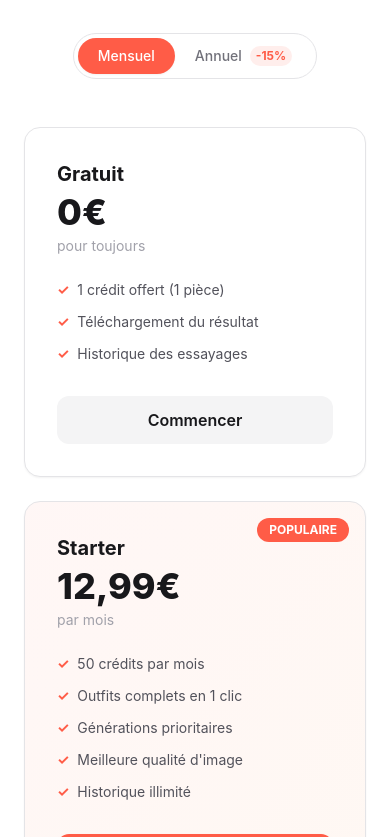
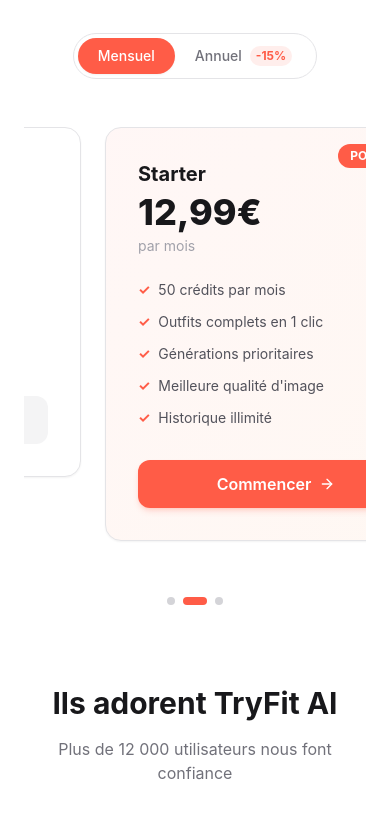
Before and after one commit to julesh66250/tryfit-ai, a Next.js app: page / in a window 390 px wide. Shown: the part 2967-3804 px from the top of the page. Built offline with nearby package versions, Linux system fonts and the light colour scheme.

Commit message:
feat: carousel swipe prix (Starter par défaut) + FAQ bordure orange

```diff
--- a/app/page.tsx
+++ b/app/page.tsx
@@ -115,7 +115,7 @@
 function FaqItem({ q, a }: { q: string; a: string }) {
   const [open, setOpen] = useState(false)
   return (
-    <div className="border border-zinc-200 rounded-xl overflow-hidden">
+    <div className={`border rounded-xl overflow-hidden transition-colors duration-200 ${open ? 'border-brand-500' : 'border-zinc-200'}`}>
       <button
         onClick={() => setOpen(!open)}
         className="w-full flex items-center justify-between p-5 text-left hover:bg-zinc-50 transition-colors"
@@ -141,10 +141,12 @@
   const [activeStep, setActiveStep] = useState(0)
   const [activeBenefit, setActiveBenefit] = useState(0)
   const [activePhoto, setActivePhoto] = useState(0)
+  const [activePricingSlide, setActivePricingSlide] = useState(1)
   const pricingRef = useRef<HTMLDivElement>(null)
   const photoCarouselRef = useRef<HTMLDivElement>(null)
   const stepCarouselRef = useRef<HTMLDivElement>(null)
   const benefitCarouselRef = useRef<HTMLDivElement>(null)
+  const pricingCarouselRef = useRef<HTMLDivElement>(null)
 
   useEffect(() => {
     const observer = new IntersectionObserver(
@@ -153,6 +155,15 @@
     )
     if (pricingRef.current) observer.observe(pricingRef.current)
     return () => observer.disconnect()
+  }, [])
+
+  useEffect(() => {
+    const timer = setTimeout(() => {
+      if (pricingCarouselRef.current && window.innerWidth < 768) {
+        pricingCarouselRef.current.scrollLeft = pricingCarouselRef.current.offsetWidth
+      }
+    }, 300)
+    return () => clearTimeout(timer)
   }, [])
 
   useEffect(() => {
@@ -190,6 +201,15 @@
     if (!benefitCarouselRef.current) return
     benefitCarouselRef.current.scrollTo({ left: i * benefitCarouselRef.current.offsetWidth, behavior: 'smooth' })
     setActiveBenefit(i)
+  }
+  const handlePricingScroll = (e: React.UIEvent<HTMLDivElement>) => {
+    const el = e.currentTarget
+    setActivePricingSlide(Math.round(el.scrollLeft / el.offsetWidth))
+  }
+  const scrollToPricing = (i: number) => {
+    if (!pricingCarouselRef.current) return
+    pricingCarouselRef.current.scrollTo({ left: i * pricingCarouselRef.current.offsetWidth, behavior: 'smooth' })
+    setActivePricingSlide(i)
   }
 
   return (
@@ -499,9 +519,15 @@
             </div>
           </div>
 
-          <div className="grid md:grid-cols-3 gap-6">
+          <div
+            ref={pricingCarouselRef}
+            className="flex overflow-x-auto snap-x snap-mandatory md:grid md:grid-cols-3 gap-6"
+            style={{ scrollbarWidth: 'none', msOverflowStyle: 'none' } as React.CSSProperties}
+            onScroll={handlePricingScroll}
+          >
 
             {/* Gratuit */}
+            <div className="w-full flex-shrink-0 snap-start md:contents">
             <div onClick={() => setSelectedPlan('free')} className={`card p-8 text-left flex flex-col cursor-pointer transition-all duration-300 ${selectedPlan === 'free' ? 'border-brand-500/30 bg-gradient-to-br from-brand-500/5 to-orange-500/5 shadow-lg' : ''}`} style={{ opacity: pricingVisible ? 1 : 0, transform: pricingVisible ? 'translateY(0)' : 'translateY(32px)', transition: 'opacity 0.6s ease 0.15s, transform 0.6s ease 0.15s' }}>
               <h3 className="font-bold text-xl mb-1 text-zinc-900">Gratuit</h3>
               <div className="text-4xl font-extrabold mb-1 text-zinc-900">0€</div>
@@ -513,8 +539,10 @@
               </ul>
               <Link href="/register" className={`w-full mt-8 flex items-center justify-center px-6 py-3 rounded-xl font-semibold transition-all duration-200 ${selectedPlan === 'free' ? 'bg-brand-500 hover:bg-brand-600 text-white shadow-md shadow-brand-500/20' : 'bg-zinc-100 hover:bg-zinc-200 text-zinc-900'}`}>Commencer</Link>
             </div>
+            </div>
 
             {/* Starter */}
+            <div className="w-full flex-shrink-0 snap-start md:contents">
             <div onClick={() => setSelectedPlan('starter')} className={`relative card p-8 text-left flex flex-col cursor-pointer transition-all duration-300 ${selectedPlan === 'starter' ? 'border-brand-500/30 bg-gradient-to-br from-brand-500/5 to-orange-500/5 shadow-lg' : ''}`} style={{ opacity: pricingVisible ? 1 : 0, transform: pricingVisible ? 'translateY(0)' : 'translateY(32px)', transition: 'opacity 0.6s ease 0.3s, transform 0.6s ease 0.3s' }}>
               <div className="absolute top-4 right-4 bg-brand-500 text-white text-xs font-bold px-3 py-1 rounded-full">POPULAIRE</div>
               <h3 className="font-bold text-xl mb-1 text-zinc-900">Starter</h3>
@@ -536,8 +564,10 @@
                 Commencer {selectedPlan === 'starter' && <ArrowRight className="w-4 h-4" />}
               </Link>
             </div>
+            </div>
 
             {/* Pro */}
+            <div className="w-full flex-shrink-0 snap-start md:contents">
             <div onClick={() => setSelectedPlan('pro')} className={`card p-8 text-left flex flex-col cursor-pointer transition-all duration-300 ${selectedPlan === 'pro' ? 'border-brand-500/30 bg-gradient-to-br from-brand-500/5 to-orange-500/5 shadow-lg' : ''}`} style={{ opacity: pricingVisible ? 1 : 0, transform: pricingVisible ? 'translateY(0)' : 'translateY(32px)', transition: 'opacity 0.6s ease 0.45s, transform 0.6s ease 0.45s' }}>
               <h3 className="font-bold text-xl mb-1 text-zinc-900">Pro</h3>
               <div className="flex items-center gap-3 mb-1">
@@ -558,8 +588,17 @@
                 Commencer
               </Link>
             </div>
+            </div>
 
           </div>
+
+          {/* Dots mobile */}
+          <div className="md:hidden flex justify-center gap-2 mt-6">
+            {[0, 1, 2].map((i) => (
+              <button key={i} onClick={() => scrollToPricing(i)} aria-label={`Plan ${i + 1}`} className={`h-2 rounded-full transition-all duration-300 ${activePricingSlide === i ? 'bg-brand-500 w-6' : 'bg-zinc-300 w-2'}`} />
+            ))}
+          </div>
+
         </div>
       </section>
 
```
